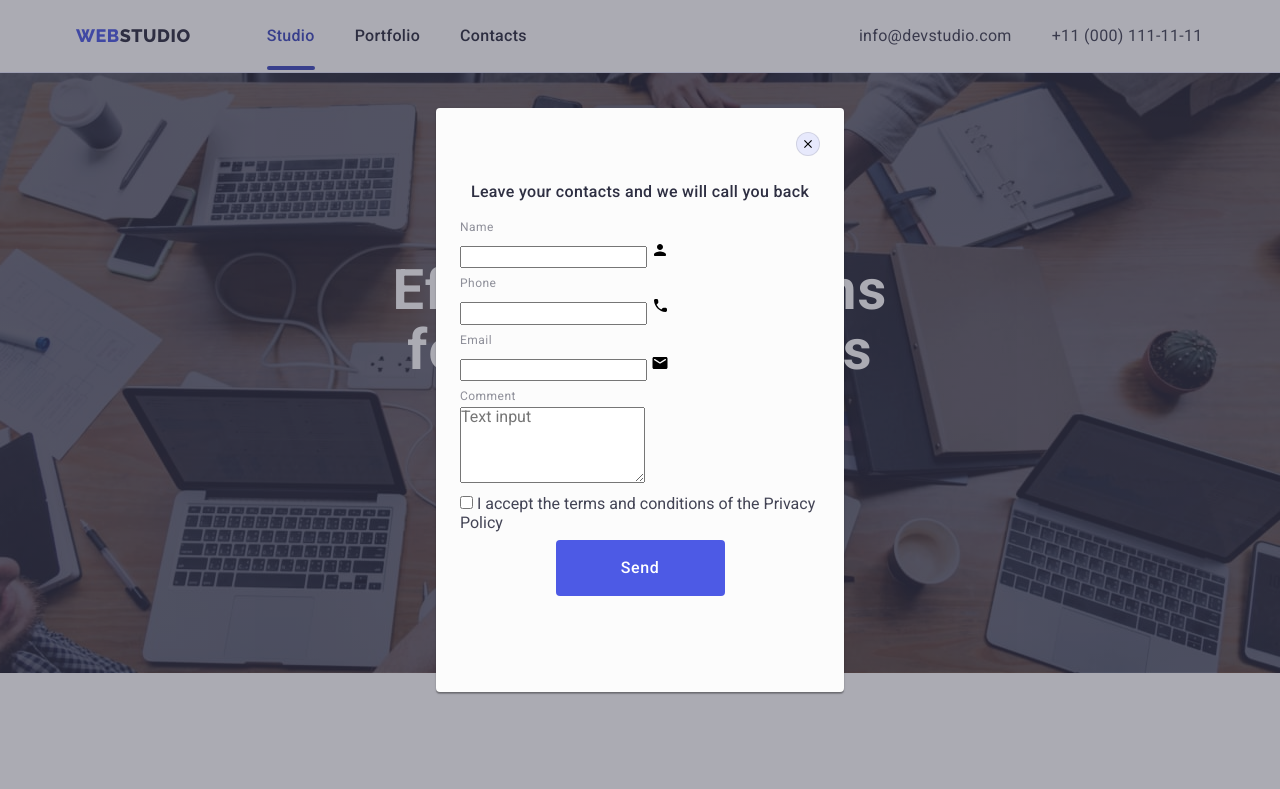
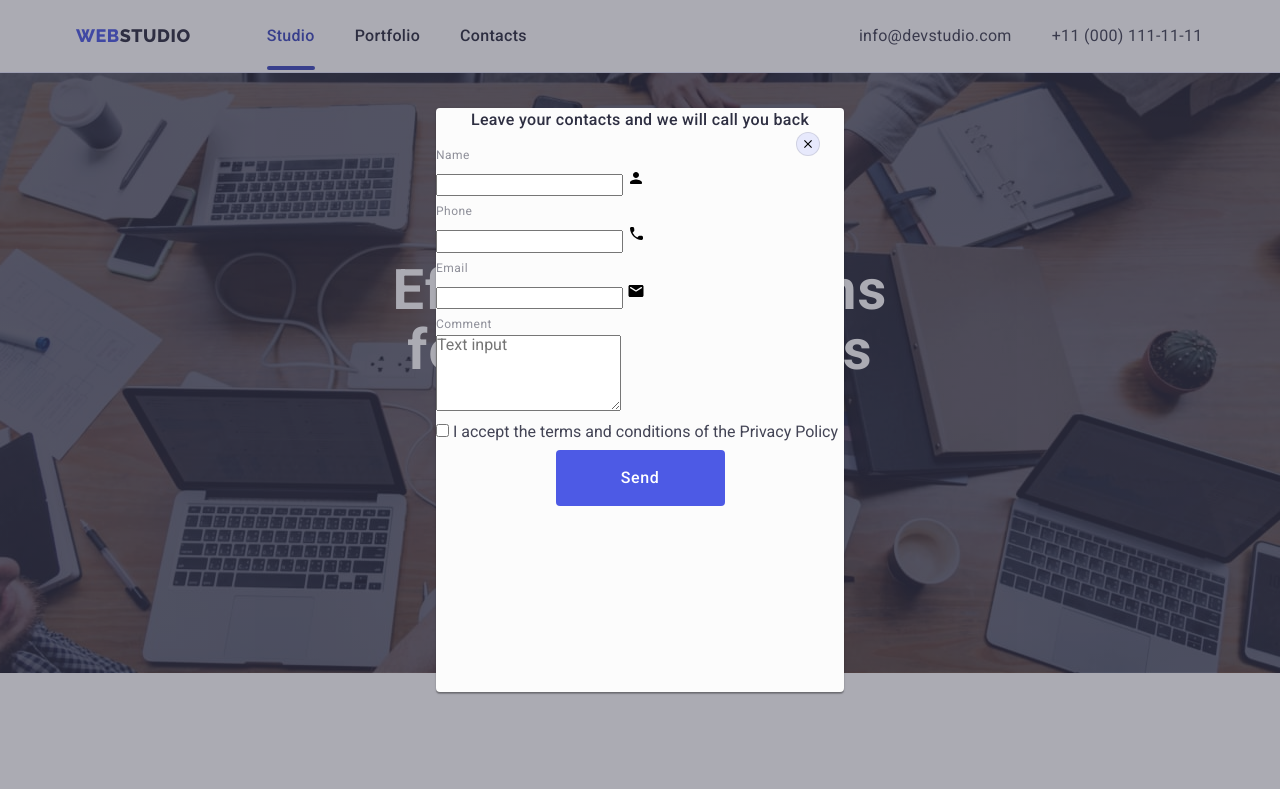
Before and after one commit to nynaxy/goit-markup-hw-06, a plain HTML site: page index.html in a window 1280 px wide. Both pictures are taken after a click on the button "Order Service". Shown: the top 789 px of the page. Drawn offline with nearby package versions, Linux system fonts and the light colour scheme.

Commit message:
Update styles.css

```diff
--- a/css/styles.css
+++ b/css/styles.css
@@ -552,6 +552,7 @@ width: 100%;
 height: 100%;
 background-color:rgba(46, 47, 66, 0.4);
 transition: opacity 250ms cubic-bezier(0.4, 0, 0.2, 1), visibility 250ms cubic-bezier(0.4, 0, 0.2, 1);
+padding: 72px 24px 24px 24px;
 }
 .modal-contain {
     position: absolute;
@@ -564,7 +565,7 @@ transition: opacity 250ms cubic-bezier(0.4, 0, 0.2, 1), visibility 250ms cubic-b
     box-shadow: 0px 1px 1px rgba(0, 0, 0, 0.14), 0px 1px 3px rgba(0, 0, 0, 0.12), 0px 2px 1px rgba(0, 0, 0, 0.2);
     transition: transform 250ms cubic-bezier(0.4, 0, 0.2, 1);
     transform: translate(-50%, -50%) scale(1);
-    padding: 72px 24px 24px 24px;
+
 }
 .leave-y {
     font-weight: 500;
```
